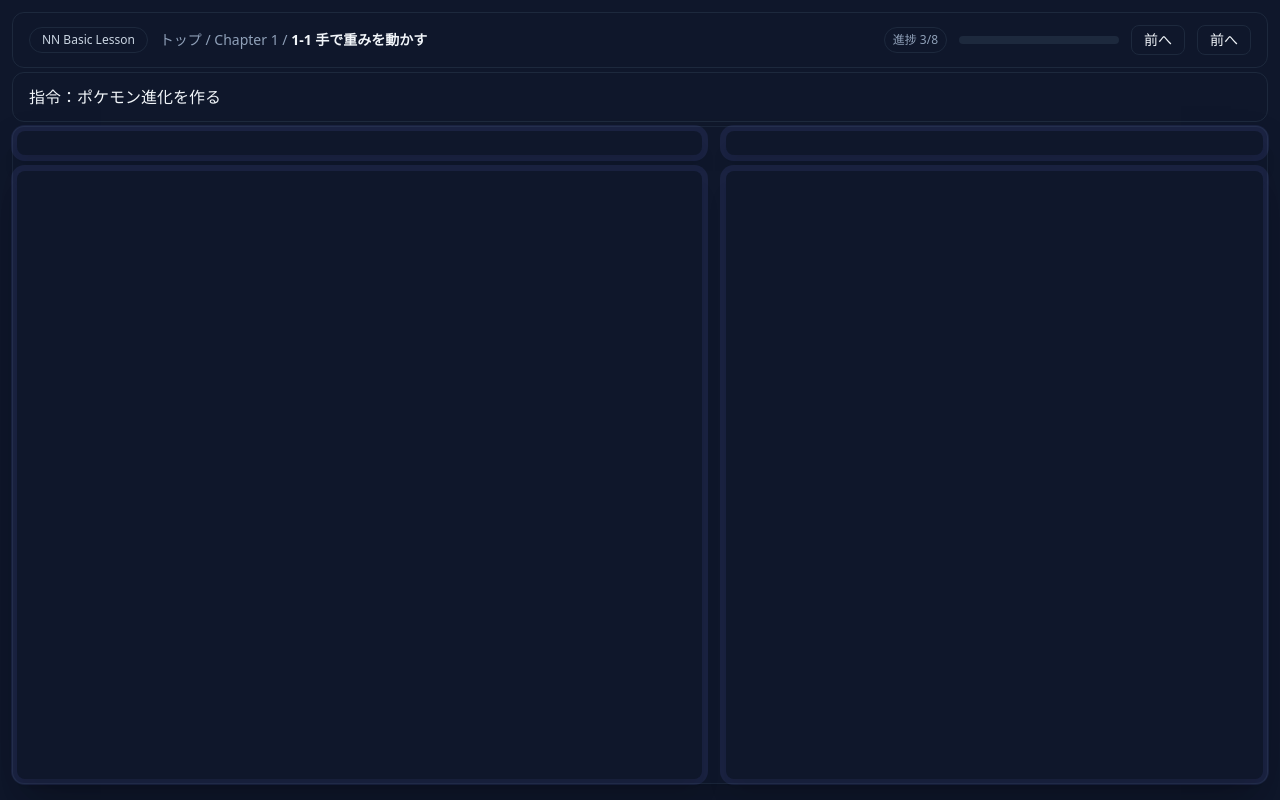
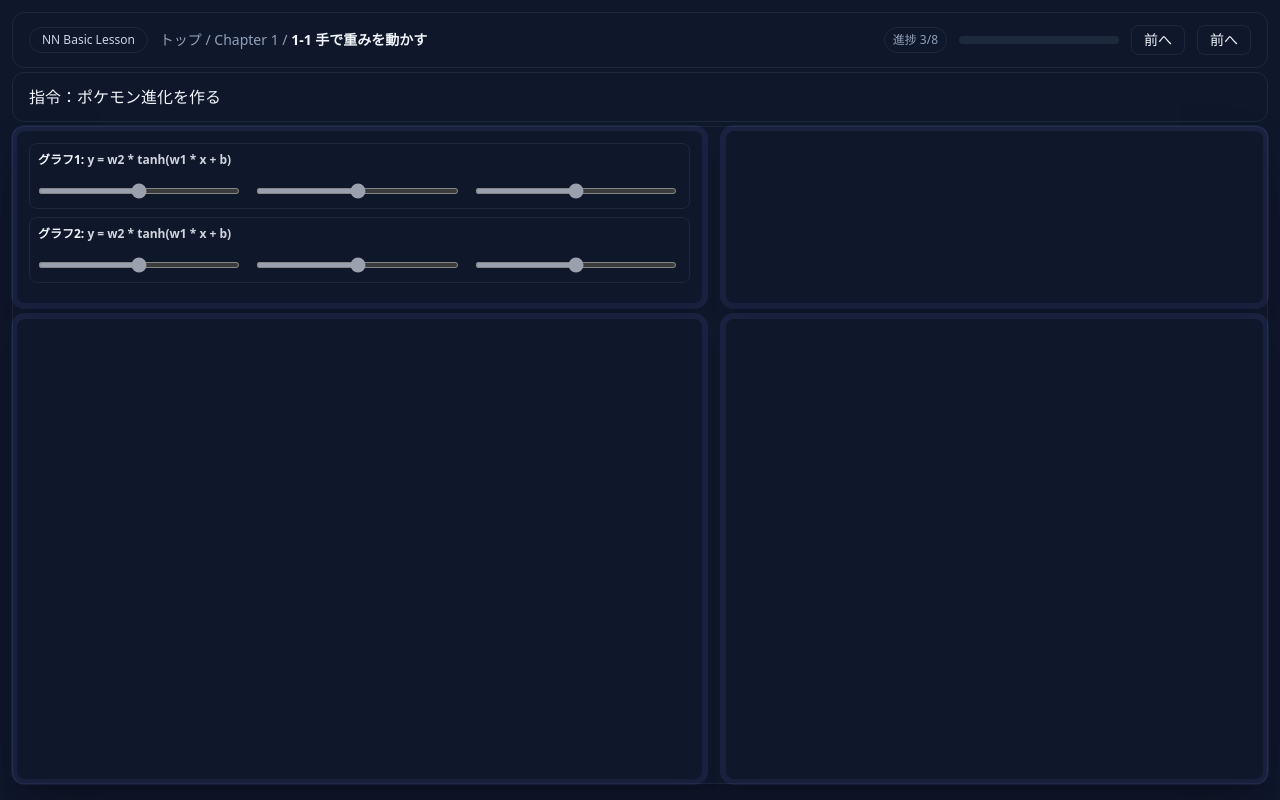
Before and after one commit to toyohisa2nakada/learning-from-ai-failures, a Next.js app: page /chapter/image-generation in a window 1280 px wide. Built offline with nearby package versions, Linux system fonts and the light colour scheme.

Commit message:
image generationを作り始め

```diff
--- a/app/chapter/fundamentals/page.tsx
+++ b/app/chapter/fundamentals/page.tsx
@@ -378,7 +378,7 @@ export default function Home() {
                 { borderColor: "border-red-300", textFocusColor: "ring-red-400", sliderColor: "accent-pink-400" },
                 { borderColor: "border-blue-300", textFocusColor: "ring-blue-400", sliderColor: "accent-sky-400" },
               ].map((e, i) => (
-                <div className={`${e.borderColor} mb-2 p-2 border-8 rounded-lg bg-red-400/5`} key={i}>
+                <div className={`${e.borderColor} mb-2 p-2 border-8 rounded-lg`} key={i}>
                   <div className="flex items-center justify-between mb-2">
                     <h3 className="text-base font-semibold">{`グラフ${i + 1}: `}<span className="text-gray-300">y =
                       w2 * tanh(w1 * x + b)</span></h3>
--- a/app/chapter/image-generation/page.tsx
+++ b/app/chapter/image-generation/page.tsx
@@ -13,10 +13,39 @@ export default function Home() {
         <div id="container" className="container-panel">
 
           {/* 上部パネル */}
-          <div id="upper-panel" className="upper-panel">
+          <div id="upper-panel" className="upper-panel items-start">
 
             {/* パラメータ設定 */}
             <div id="parameter-control" className="left-panel">
+              {Array(2).fill(({ borderColor: "border-gray-800", sliderColor: "accent-gray-400" })).map((e, i) => (
+                <div className={`${e.borderColor} mb-2 p-2 border-1 rounded-lg`} key={i}>
+                  <div className="flex items-center justify-between mb-2">
+                    <h3 className="text-xs font-semibold">{`グラフ${i + 1}: `}<span className="text-gray-300">y =
+                      w2 * tanh(w1 * x + b)</span></h3>
+                  </div>
+
+                  <div className="flex gap-3">
+                    <div className="w-1/3 pr-1">
+                      <input type="range" id={`wIn${i}`} min="-10.0" max="10.0" step="0.001"
+                        className={`w-full h-[6px] cursor-pointer my-[3px] ${e.sliderColor}`}
+                        onChange={e => onChangeWeight(e.target.id, e.target.value)} />
+                    </div>
+
+                    <div className="w-1/3 pr-1">
+                      <input type="range" id={`b${i}`} min="-10.0" max="10.0" step="0.001"
+                        className={`w-full h-[6px] cursor-pointer my-[3px] ${e.sliderColor}`}
+                        onChange={e => onChangeWeight(e.target.id, e.target.value)} />
+                    </div>
+
+                    <div className="w-1/3 pr-1">
+                      <input type="range" id={`wOut${i}`} min="-10.0" max="10.0" step="0.001"
+                        className={`w-full h-[6px] cursor-pointer my-[3px] ${e.sliderColor}`}
+                        onChange={e => onChangeWeight(e.target.id, e.target.value)} />
+                    </div>
+                  </div>
+                </div>
+              ))}
+
             </div>
 
             {/* 個別のグラフ */}
```
